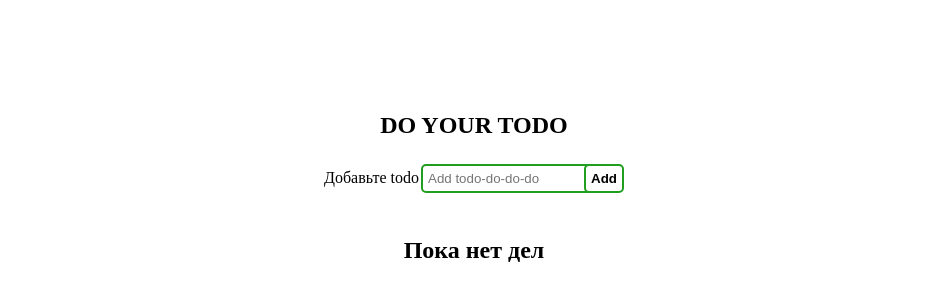
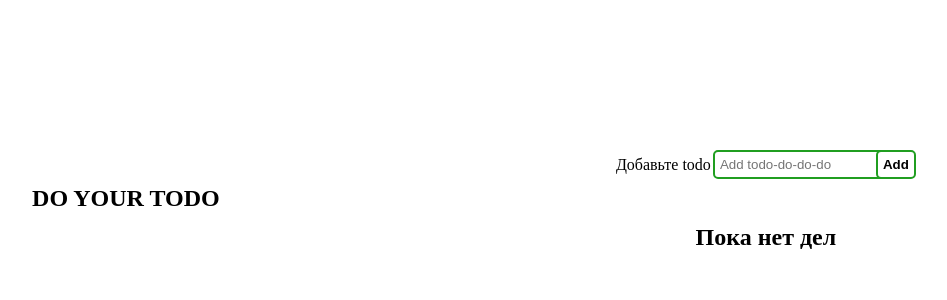
Before and after one commit to fedorukvl/react-to-do-app, a React (Create React App) app: page / in a window 1280 px wide. Shown: the part 202-502 px from the top of the page, without its empty margins (166-1113 px from the left). Built offline with nearby package versions, Linux system fonts and the light colour scheme.

Commit message:
Изменены стили приложения

```diff
--- a/src/App.css
+++ b/src/App.css
@@ -1,8 +1,8 @@
 .app {
   display: flex;
+  flex-wrap: wrap;
   height: 100vh;
-  flex-direction: column;
-  justify-content: center;
+  justify-content: space-around;
   align-items: center;
 }
 .app .app__warning {
--- a/src/Components/Add-todo/Add-todo.css
+++ b/src/Components/Add-todo/Add-todo.css
@@ -3,6 +3,10 @@
   width: 300px;
   justify-content: space-between;
   align-items: center;
+  margin: 0 auto;
+}
+.add-todo .add-todo__label {
+  margin: 30px 0;
 }
 .add-todo .add-todo__label {
   margin: 30px 0;
--- a/src/Components/Todo-list/TodoList.css
+++ b/src/Components/Todo-list/TodoList.css
@@ -1,6 +1,5 @@
 .todo-list {
   border: 1px solid black;
-  margin: -200px auto 0 auto;
   padding: 0 20px 20px 20px;
   width: 500px;
   border-radius: 5px;
```
